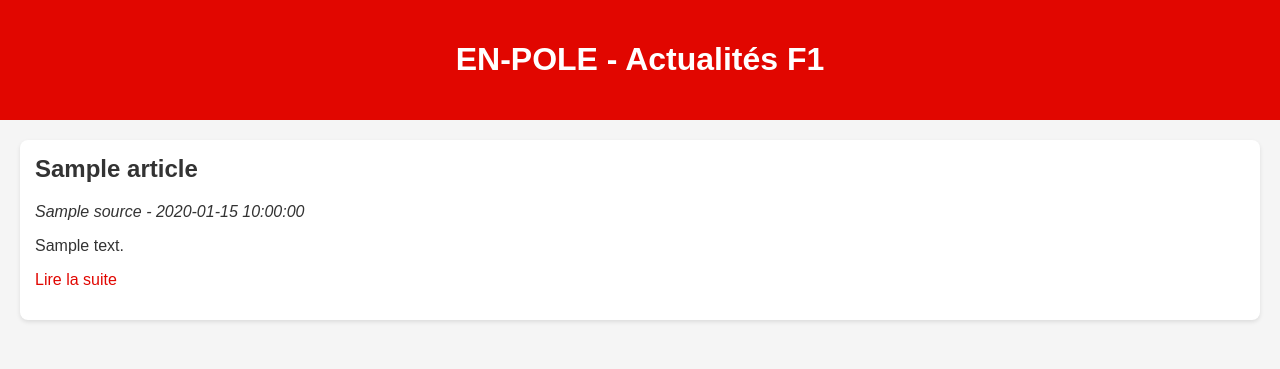
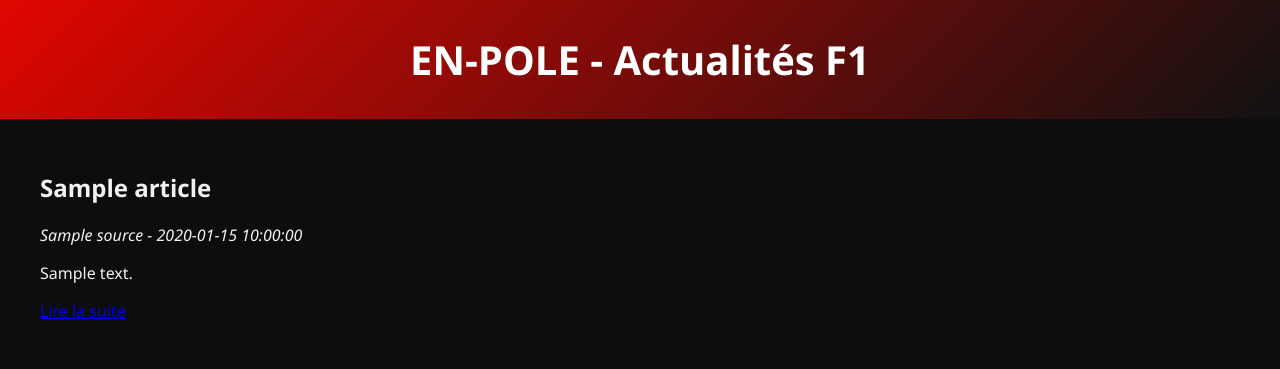
Before and after one commit to nlcdbatheo-ux/EN-POLE, a Flask app: template templates/index.html in a window 1280 px wide. Shown: the top 369 px of the page. Run offline with Flask 3, Linux system fonts and the light colour scheme; the template is opened without the code that fills it: most values are stand-ins (such as "Sample title", 1, 10 or a date in 2020).

Commit message:
Update style.css

```diff
--- a/static/css/style.css
+++ b/static/css/style.css
@@ -1,39 +1,80 @@
+/* Style global */
 body {
-    font-family: Arial, sans-serif;
+    font-family: 'Segoe UI', Tahoma, sans-serif;
     margin: 0;
-    padding: 0;
-    background: #f5f5f5;
-    color: #333;
+    background: #0d0d0d;
+    color: #f1f1f1;
 }
 
+/* Header */
 header {
-    background: #e10600;
+    text-align: center;
+    padding: 2rem;
+    background: linear-gradient(135deg, #e10600, #111);
     color: white;
-    padding: 20px;
-    text-align: center;
+}
+header h1 {
+    font-size: 2.5rem;
+    margin: 0;
+}
+header p {
+    font-size: 1.2rem;
+    opacity: 0.8;
 }
 
+/* Articles */
 main {
-    padding: 20px;
+    display: flex;
+    justify-content: center;
+    padding: 2rem;
+}
+#articles {
+    display: grid;
+    grid-template-columns: repeat(auto-fit, minmax(320px, 1fr));
+    gap: 1.5rem;
+    width: 100%;
+    max-width: 1200px;
+}
+.card {
+    background: #1a1a1a;
+    padding: 1.5rem;
+    border-radius: 12px;
+    box-shadow: 0 4px 15px rgba(0,0,0,0.6);
+    transition: transform 0.2s ease-in-out;
+}
+.card:hover {
+    transform: translateY(-5px);
+}
+.card h2 {
+    color: #e10600;
+    font-size: 1.4rem;
+}
+.card p {
+    margin: 0.8rem 0;
+    font-size: 1rem;
+    line-height: 1.5;
+}
+.meta {
+    font-size: 0.9rem;
+    opacity: 0.7;
+    display: flex;
+    justify-content: space-between;
+}
+.sources a {
+    color: #e10600;
+    margin-left: 0.5rem;
+    text-decoration: none;
+}
+.sources a:hover {
+    text-decoration: underline;
 }
 
-article {
-    background: white;
-    padding: 15px;
-    margin-bottom: 20px;
-    border-radius: 8px;
-    box-shadow: 0 2px 4px rgba(0,0,0,0.1);
+/* Footer */
+footer {
+    text-align: center;
+    padding: 1rem;
+    margin-top: 2rem;
+    background: #111;
+    font-size: 0.9rem;
+    opacity: 0.6;
 }
-
-article h2 {
-    margin-top: 0;
-}
-
-a {
-    color: #e10600;
-    text-decoration: none;
-}
-
-a:hover {
-    text-decoration: underline;
-}
```
